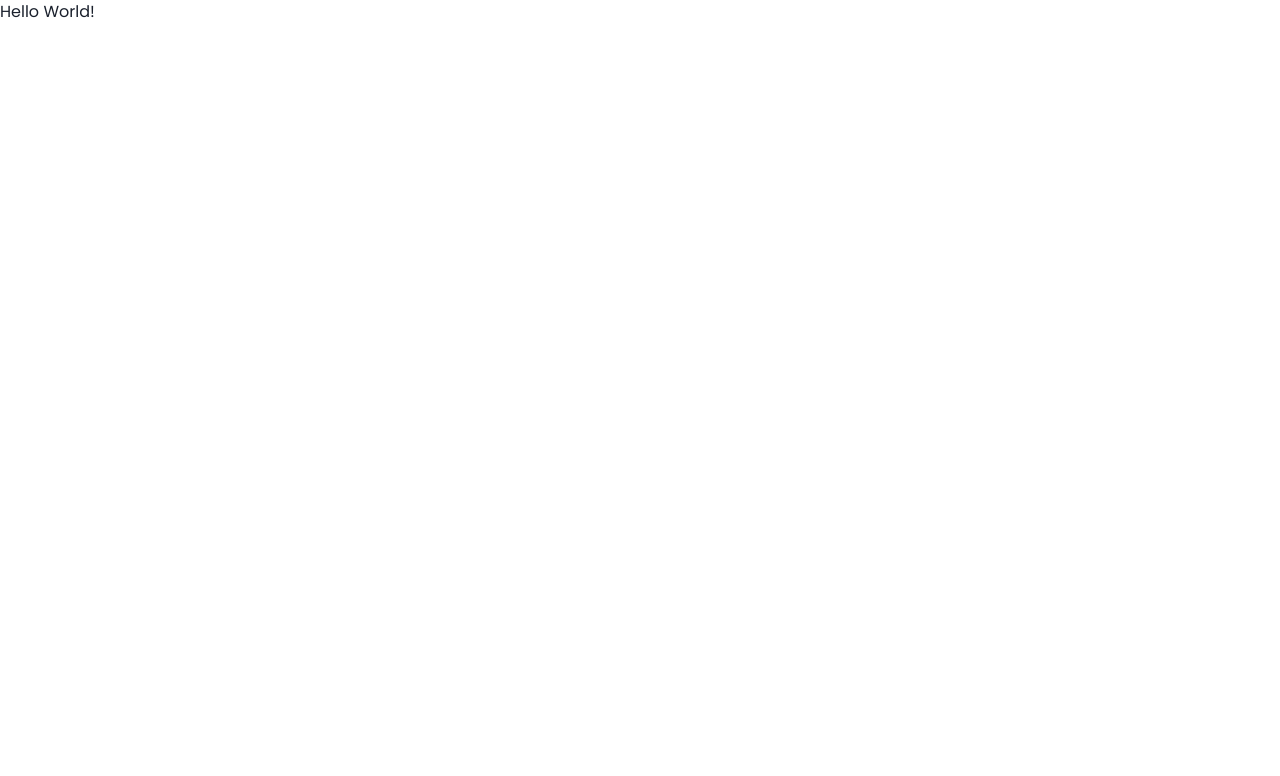
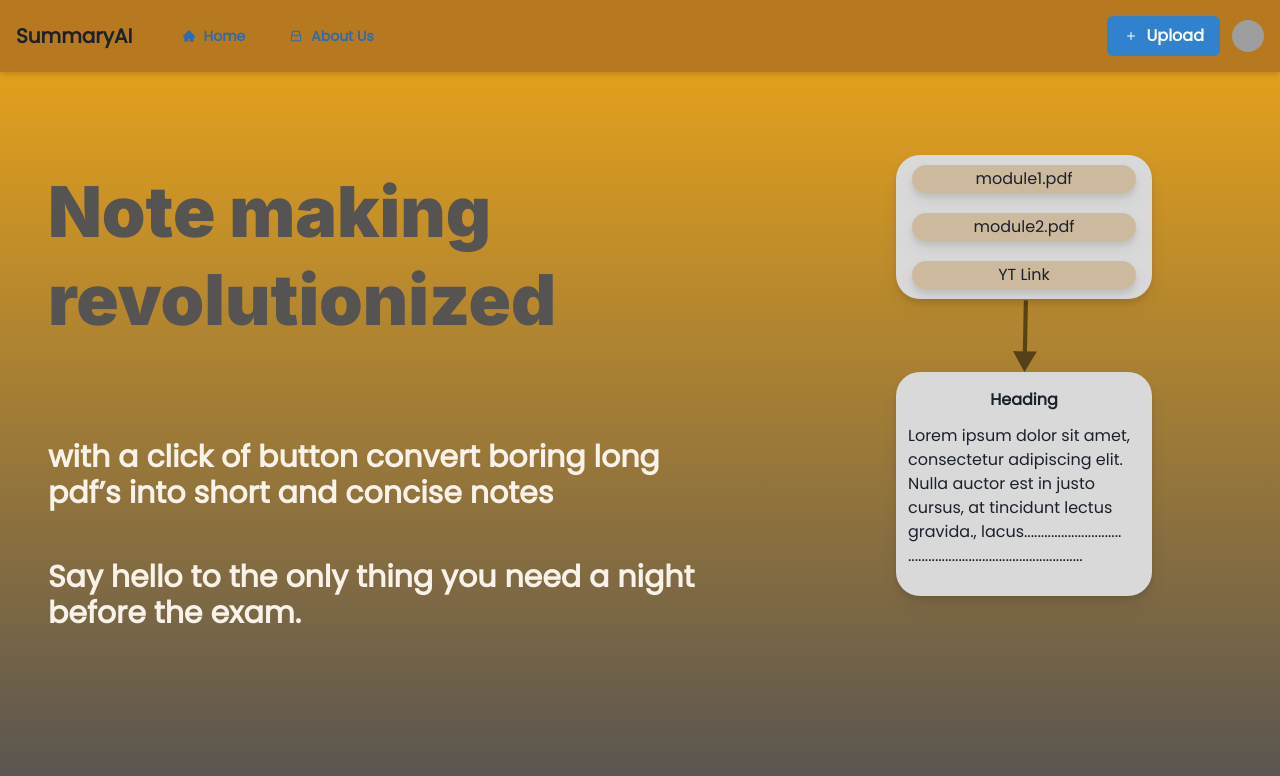
Before and after one commit to HariVP03/summary-ai, a Next.js app: page /components/Hero in a window 1280 px wide. Shown: the top 776 px of the page. Built offline with nearby package versions, Linux system fonts and the light colour scheme; grey boxes are pictures that could not be loaded.

Commit message:
landing page done

```diff
--- a/src/components/navbar.tsx
+++ b/src/components/navbar.tsx
@@ -41,7 +41,7 @@ const navItems: {
 
 export const Navbar = () => {
   const route = useRouter();
-  const bg = useColorModeValue("white", "gray.800");
+  const bg = useColorModeValue("yellow.600", "gray.400");
   const mobileNav = useDisclosure();
   return (
     <React.Fragment>
--- a/src/pages/components/Hero.tsx
+++ b/src/pages/components/Hero.tsx
@@ -1,10 +1,59 @@
 import React from "react";
 import { useState } from "react";
+import { motion } from "framer-motion";import { Inter } from 'next/font/google';
+import { Navbar } from "@/components/navbar";
+import Image from "next/image";
+
+// If loading a variable font, you don't need to specify the font weight
+const inter = Inter({ subsets: ['latin'] });
 
 export default function Hero(){
     return(
-        <main className="w-screen h-screen bac">
-            Hello World!
+        <main className={`w-screen h-full lg:h-screen bac m-0 p-0`+ inter.className}>
+            <Navbar/>
+            <div className="flex flex-row flex-wrap w-screen items-center justify-center">
+                <div className="basis-3/5">
+                    <motion.h1 className={`text-4xl lg:text-[70px] font-black text-[#565353] m-12 lg:my-24 leading-tight flex items-center justify-center `+inter.className}>
+                        Note making revolutionized
+                    </motion.h1>
+                    <p className={inter.className+`text-lg font-semibold lg:font-bold lg:text-3xl m-12 text-[#F8F2E9]`}>
+                    with a click of button convert boring long pdf’s into short and concise notes
+                    </p>
+                    <p className={inter.className+`text-lg font-semibold lg:font-bold lg:text-3xl m-12 text-[#F8F2E9]`}>
+                    Say hello to the only thing you need a night before the exam.
+                    </p>
+                </div>
+                <div className="basis-2/5">
+                    <motion.div className="flex justify-center items-center flex-col " whileHover={{ scale: 1.2 }}>
+                        <motion.div className="w-64 h-36 bg-[#D9D9D9] rounded-3xl flex items-center justify-center flex-col drop-shadow-lg ">
+                            <motion.div className={`w-56 h-7 bg-[#CDBA9E] rounded-3xl flex items-center justify-center m-auto drop-shadow-lg`}>
+                                module1.pdf
+                            </motion.div>
+                            <motion.div className={`w-56 h-7 bg-[#CDBA9E] rounded-3xl flex items-center justify-center m-auto drop-shadow-lg`}>
+                                module2.pdf
+                            </motion.div>
+                            <motion.div className={`w-56 h-7 bg-[#CDBA9E] rounded-3xl flex items-center justify-center m-auto drop-shadow-lg`}>
+                                YT Link
+                            </motion.div>
+                        </motion.div>
+                        <motion.div
+
+
+                        >
+                            <Image
+                                src={"/Arrow.svg"}
+                                width={25}
+                                height={25}
+                                alt="|"
+                            />
+                        </motion.div>
+                        <motion.div className="w-64 h-56 bg-[#D9D9D9] rounded-3xl drop-shadow-lg flex flex-col items-center justify-center">
+                            <h1 className="font-bold">Heading</h1>
+                            <p className="flex items-center justify-center m-3">Lorem ipsum dolor sit amet, consectetur adipiscing elit. Nulla auctor est in justo cursus, at tincidunt lectus gravida., lacus............................. ....................................................</p>
+                        </motion.div>
+                    </motion.div>
+                </div>
+            </div>
         </main>
     )
 }
--- /dev/null
+++ b/src/pages/components/Read.tsx
@@ -0,0 +1,12 @@
+import React from "react";
+
+export default function Read(){
+    return(
+        <main  className="w-screen h-screen flex justify-center items-center bg-gradient-to-t from-trueGray-700 via-transparent to-yellow-600">
+            <div className="flex flex-row">
+                <h1>What is</h1>
+                <h1>SummerAI</h1>
+            </div>
+        </main>
+    )
+}
--- a/src/styles/globals.css
+++ b/src/styles/globals.css
@@ -1,2 +1,8 @@
 
 @import url("https://fonts.googleapis.com/css2?family=Poppins:ital,wght@0,100;0,200;0,300;0,400;1,100;1,200;1,300&display=swap");
+@tailwind base;
+@tailwind components;
+@tailwind utilities;
+.bac{
+  background: linear-gradient(180deg, #E19F1D 10%, rgba(86, 83, 83, 1) 100%);
+}
```
Also changed, not shown: public/Arrow.svg (added), 1 other file (tests, documents, lock files or other folders).
